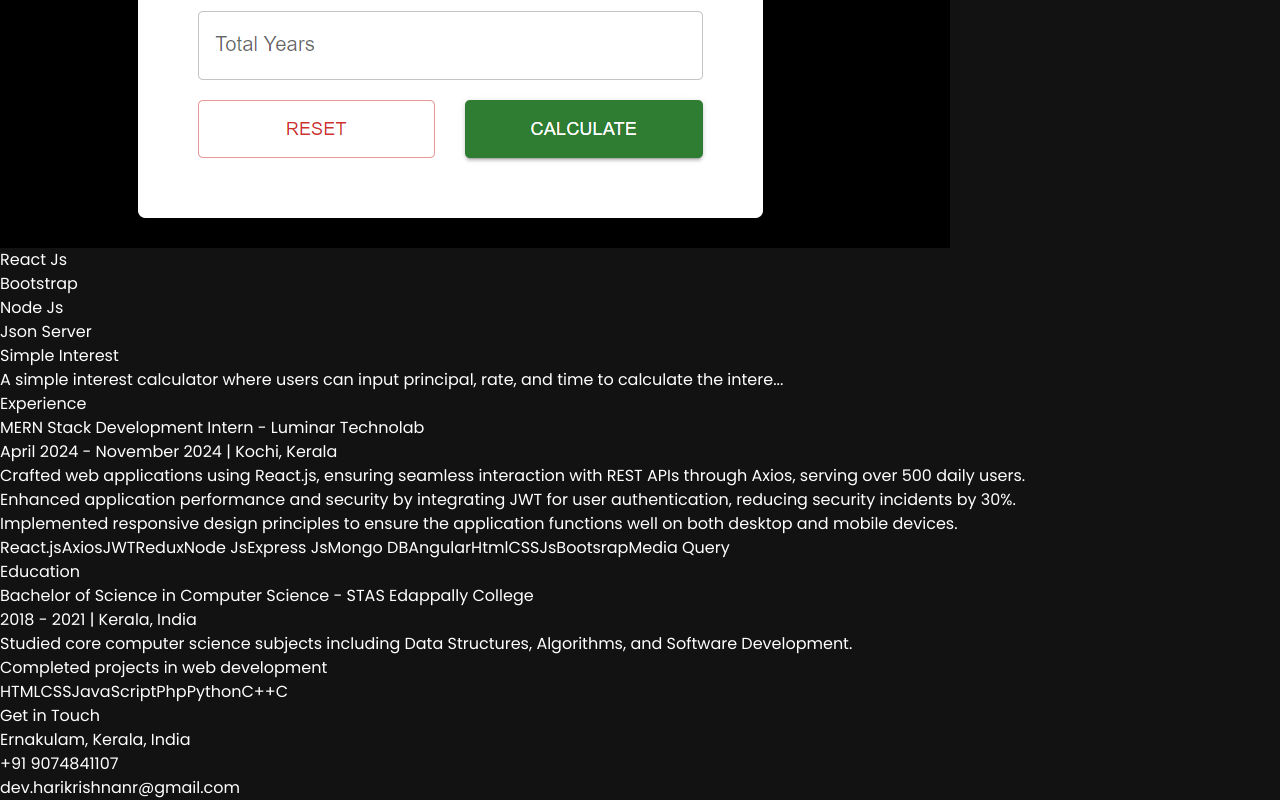
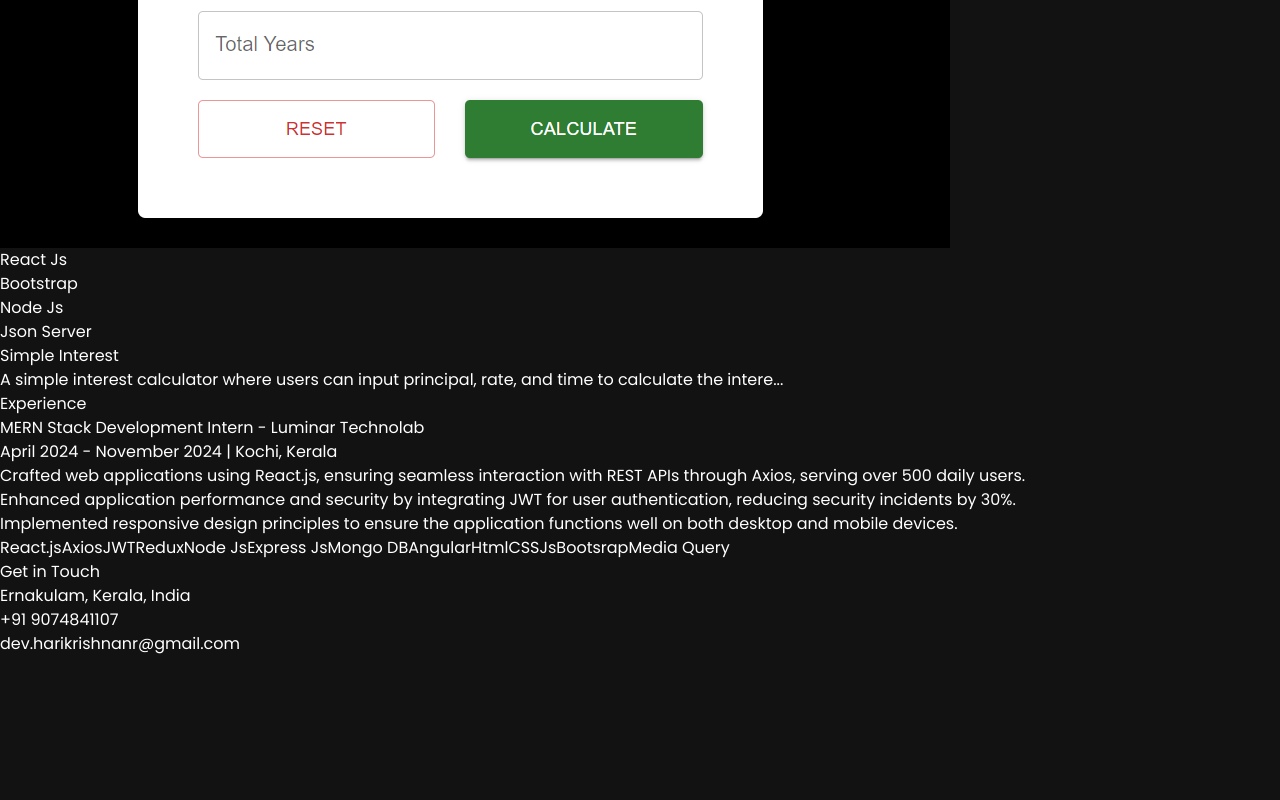
Before and after one commit to harikrishnanr-dev/portfolioHari, a React (Vite) app: page / in a window 1280 px wide. Shown: the part 11125-11925 px from the top of the page. After the commit the page ends 11781 px from the top, so only its background shows below. Built offline with nearby package versions, Linux system fonts and the light colour scheme.

Commit message:
Experience

```diff
--- a/src/App.jsx
+++ b/src/App.jsx
@@ -15,7 +15,6 @@ function App() {
       <Skills />
       <Projects />
       <Experience />
-      <Education/>
       <Footer />
     </div>
   </>;
--- a/src/components/Education.jsx
+++ /dev/null
@@ -1,61 +0,0 @@
-import React from "react";
-import { motion } from "framer-motion";
-import UseInView from "../hooks/UseInView";
-import { EDUCATION } from "../constants/constants";
-function Education(){
-  const [ref, inView] = UseInView();
-
-  return (
-    <div className="md:p-0 font-medium p-5" id="education">
-    <motion.h2
-        ref={ref}
-        initial={{ opacity: 0, y: -30 }}
-        animate={inView ? { opacity: 1, y: 0 } : { opacity: 0, y: -30 }}
-        transition={{ duration: 1, ease: "linear" }}
-        className="text-3xl sm:text-5xl md:text-6xl text-center tracking-wider"
-    >
-        Education
-    </motion.h2>
-
-      <div className="flex flex-wrap mt-2 justify-center gap-4">
-        {EDUCATION.map((EDUCATION, index) => (
-          <motion.div
-            key={index}
-            ref={ref}
-            className="w-full md:p-8 p-8"
-            initial={{ opacity: 0, y:-20 }}
-            animate={ inView ? { opacity: 1, y: 0 } : { opacity: 0, y: -30 } }
-            transition={{ duration: 1, delay: index * 0.5 }}
-          >
-            <div className="p-5 mt-2 border border-neutral-700 rounded-xl">
-              <h3 className="text-sm md:text-lg font-semibold">
-                {EDUCATION.role} -{" "}
-                <span className="text-purple-500">{EDUCATION.company}</span>
-              </h3>
-              <p className="text-sm text-neutral-400">
-                {EDUCATION.duration} | {EDUCATION.location}
-              </p>
-              <ul className="mt-2 list-disc list-inside text-neutral-400">
-                {EDUCATION.responsibilities.map((task, idx) => (
-                  <li key={idx}>{task}</li>
-                ))}
-              </ul>
-              <div className="flex flex-wrap gap-2 mt-4">
-                {EDUCATION.skills.map((skill, idx) => (
-                  <span
-                    key={idx}
-                    className="rounded bg-neutral-900 px-2 py-1 text-sm font-medium text-purple-500"
-                  >
-                    {skill}
-                  </span>
-                ))}
-              </div>
-            </div>
-          </motion.div>
-        ))}
-      </div>
-    </div>
-  );
-};
-
-export default Education;
--- a/src/constants/constants.js
+++ b/src/constants/constants.js
@@ -271,16 +271,16 @@ export const EXPERIENCES = [
 ];
 
 
-export const EDUCATION = [
-  {
-    role: "Bachelor of Science in Computer Science",
-    company: "STAS Edappally College",
-    duration: "2018 - 2021",
-    location: "Kerala, India",
-    responsibilities: [
-      "Studied core computer science subjects including Data Structures, Algorithms, and Software Development.",
-      "Completed projects in web development",
-    ],
-    skills: ["HTML", "CSS", "JavaScript", "Php","Python", "C++", "C"],
-  },
-];
+// export const EDUCATION = [
+//   {
+//     role: "Bachelor of Science in Computer Science",
+//     company: "STAS Edappally College",
+//     duration: "2018 - 2021",
+//     location: "Kerala, India",
+//     responsibilities: [
+//       "Studied core computer science subjects including Data Structures, Algorithms, and Software Development.",
+//       "Completed projects in web development",
+//     ],
+//     skills: ["HTML", "CSS", "JavaScript", "Php","Python", "C++", "C"],
+//   },
+// ];
```
